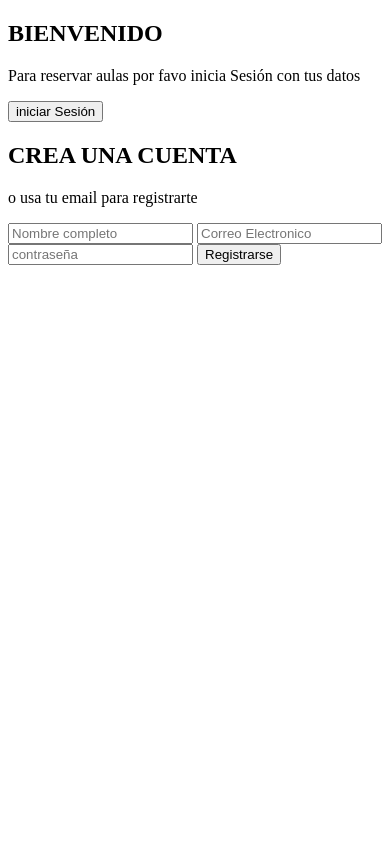
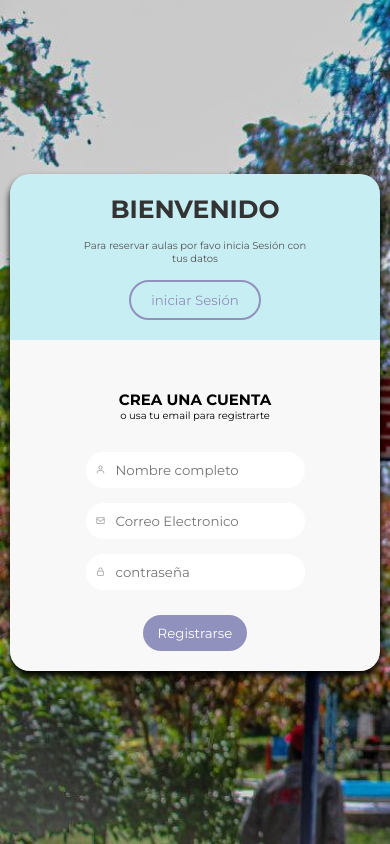
Before and after one commit to elmerCapTerceros/Reservas, a plain HTML site: page login.html in a window 390 px wide. Drawn offline with nearby package versions, Linux system fonts and the light colour scheme.

Commit message:
Login Lunes

```diff
--- a/login.css
+++ b/login.css
@@ -0,0 +1,174 @@
+* {
+    padding: 0;
+    margin: 0;
+    box-sizing:border-box;
+    font-family: 'Montserrat', sans-serif;
+}
+
+body {
+    display: flex;
+    align-items: center;
+    justify-content: center;
+    height: 100vh;
+    background-image: url(img/fcyt2.jpg);
+    background-size: cover;
+}
+.container-form{
+    display: flex;
+    border-radius: 20px;
+    box-shadow: 0 5px 7px rgba(0,0,0.1);
+    height: 500px;
+    max-width: 900px;
+    transition: all 1s ease;
+    margin: 10px;
+
+}
+
+.information{
+    width: 49%;
+    display: flex;
+    align-items: center;
+    text-align: center;
+    background-color: #c7eef3;
+
+    border-top-left-radius:20px ;
+    border-bottom-left-radius: 20px;
+}
+.info-childs{
+    width: 100%;
+    padding: 0 30px;
+}
+
+.info-childs h2{
+    font-size: 2.5rem;
+    color:#333;
+}
+.info-childs p{
+    margin: 15px;
+    color:#555;
+}
+
+.info-childs input{
+
+    background-color: transparent;
+    outline: none;
+    border:solid 2px #9191bd;
+    border-radius: 20px;
+    padding: 10px 20px;
+    color: #9191bd;
+    cursor: pointer;
+    transition: background-color .3s ease;
+}
+
+.info-childs input:hover{
+    background-color: #9191bd;
+    border: none;
+    color: #fff;
+    box-shadow: 0 2px 5px rgba(0,0,0.1);
+}
+
+.form-information{
+    display: flex;
+    align-items: center;
+    justify-content:center;
+    width: 60%;
+    text-align: center;
+    background-color: #f8f8f8;
+    border-top-right-radius: 20px;
+    border-bottom-right-radius: 20px;
+}
+.form-information-childs{
+    padding: 0 30px;
+}
+
+.form-information-childs h2{
+    color: #333;
+    font-size: 2rem;
+}
+
+.form-information-childs p{
+    color: #555;
+}
+
+.form {
+    margin: 30px 0 0 0;
+}
+
+.form label{
+    display: flex;
+    align-items: center;
+    margin-bottom: 15px;
+    border-radius: 20px;
+    padding: 0 10px;
+    background-color: #fff;
+    box-shadow: 0 2px 5 px rgba(0,0,0.1);
+}
+
+.form label input{
+    width: 100%;
+    padding: 10px;
+    background-color: #fff;
+    border: none;
+    outline: none;
+    border-radius: 20px;
+    color:#333
+}
+
+.form label i{
+    color: #a7a7a7;
+}
+
+.form input[type="submit"]{
+    background-color: #9191bd;
+    color: #fff;
+    border-radius: 20px;
+    border: none;
+    padding: 10px 15px;
+    cursor: pointer;
+    margin-top: 10px;
+    box-shadow: 0 2px 5 px rgba(0,0,0.1);
+}
+
+.form input[type="submit"]:hover{
+
+    background-color: #7a7a9a;
+}
+
+.hide{
+    position: absolute;
+    transform: translateY(-300%);
+}
+
+/*RESPONSIVE FORM*/
+
+@media screen and (max-width:750px){
+    html{
+        font-size: 12px
+    }
+}
+
+@media screen and (max-width:580px){
+    html{
+        font-size: 10px
+    }
+    .container-form{
+        height: auto;
+        flex-direction: column;
+    }
+
+    .information{
+        width: 100%;
+        padding: 20px;
+        border-top-left-radius: 20px;
+        border-top-right-radius: 20px;
+        border-bottom-left-radius: 0px;
+        border-bottom-right-radius: 0px;
+    }
+    .form-information{
+
+        width: 100%;
+        padding: 20px;
+        border-bottom-left-radius: 20px;
+        border-top-right-radius: 0px;
+    }
+}
--- a/login.html
+++ b/login.html
@@ -3,36 +3,74 @@
 <head>
     <meta charset="UTF-8">
     <meta name="viewport" content="width=device-width, initial-scale=1.0">
+    <link rel="preconnect" href="https://fonts.googleapis.com">
+    <link rel="preconnect" href="https://fonts.gstatic.com" crossorigin>
+    <link href="https://fonts.googleapis.com/css2?family=Montserrat:ital,wght@0,300;0,400;0,600;0,700;1,500&display=swap" rel="stylesheet">
+    <link href='https://unpkg.com/boxicons@2.1.4/css/boxicons.min.css' rel='stylesheet'>
     <link rel="stylesheet" href="login.css">
     <title>FORMULARIO DE REGISTRO</title>
 </head>
 <body>
-    <div class="container-form">
+    <div class="container-form register">
         <div class="information">
             <div class="info-childs">
                 <h2>BIENVENIDO</h2>
                 <p>Para reservar aulas por favo inicia Sesión con tus datos</p>
-                <input type="button" value="iniciar Sesión">
+                <input type="button" value="iniciar Sesión" id="sign-in">
             </div>
         </div>
         <div class="form-information">
             <div class="form information-childs">
                 <h2>CREA UNA CUENTA</h2>
                 <p>o usa tu email para registrarte</p>
-                <form>
+                <form class="form">
                     <label>
+                        <i class='bx bx-user'></i>
                         <input type="text" placeholder="Nombre completo">
                     </label>
                     <label>
-                        <input type="text" placeholder="Correo Electronico">
+                        <i class='bx bx-envelope'></i>
+                        <input type="email" placeholder="Correo Electronico">
                     </label>
                     <label>
-                        <input type="text" placeholder="contraseña">
+                        <i class='bx bx-lock-alt'></i>
+                        <input type="password" placeholder="contraseña">
                     </label>
                     <input type="submit" value="Registrarse">
                 </form>
             </div>
         </div>
     </div>
+
+
+
+
+    <div class="container-form login hide">
+        <div class="information">
+            <div class="info-childs">
+                <h2>BIENVENIDO NUEVAMENTE</h2>
+                <p>Para reservar aulas por favo inicia Sesión con tus datos</p>
+                <input type="button" value="Registrarse" id="sign-up">
+            </div>
+        </div>
+        <div class="form-information">
+            <div class="form information-childs">
+                <h2>Iniciar Sesión</h2>
+                <p>o iniciar sesión con una cuenta</p>
+                <form class="form">
+                    <label>
+                        <i class='bx bx-envelope'></i>
+                        <input type="email" placeholder="Correo Electronico">
+                    </label>
+                    <label>
+                        <i class='bx bx-lock-alt'></i>
+                        <input type="password" placeholder="contraseña">
+                    </label>
+                    <input type="submit" value="Iniciar Sesión">
+                </form>
+            </div>
+        </div>
+    </div>
+    <script src="login.js"></script>
 </body>
 </html>
--- a/login.js
+++ b/login.js
@@ -0,0 +1,16 @@
+const btnSignIn = document.getElementById("sign-in"),
+      btnSignUp = document.getElementById("sign-up"),
+      formRegister = document.querySelector(".register"),
+      formLogin = document.querySelector(".login");
+
+btnSignIn.addEventListener("click", e => {
+    formRegister.classList.add("hide");
+    formLogin.classList.remove("hide");
+
+})
+
+btnSignUp.addEventListener("click", e => {
+    formLogin.classList.add("hide");
+    formRegister.classList.remove("hide");
+
+})
```
Also changed, not shown: img/fcyt.jpg (added), img/fcyt2.jpg (added), img/fcyt3.jpg (added), img/fcyt4.png (added).
